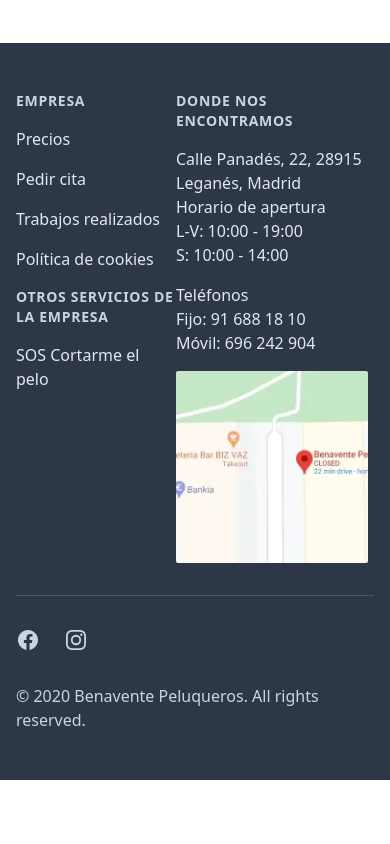
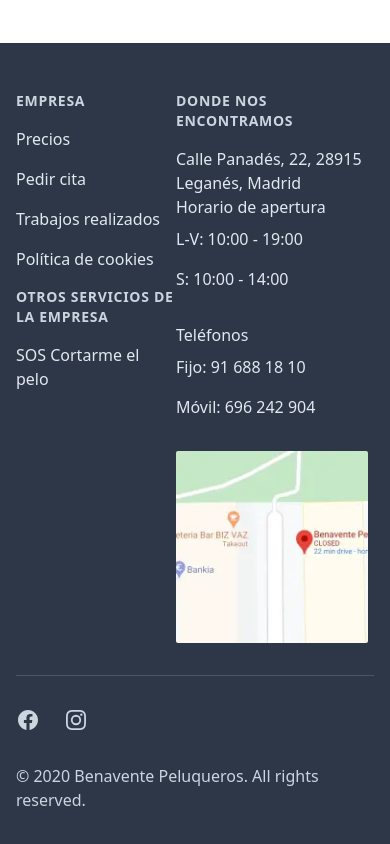
Before and after one commit to Afsoon/benaventepeluqueros, a Next.js app: page / in a window 390 px wide. Shown: the part 4181-5025 px from the top of the page. Before the commit the page ends 4961 px from the top, so only its background shows below. Built offline with nearby package versions, Linux system fonts and the light colour scheme; what @tailwindcss/ui would draw is missing.

Commit message:
Padding to be more easy to click phone numbers

```diff
--- a/src/components/Footer/index.tsx
+++ b/src/components/Footer/index.tsx
@@ -79,13 +79,17 @@ const Footer = () => (
           <div className="block md:grid md:grid-cols-2 md:gap-2">
             <div className="flex text-gray-300 flex-col pb-4">
               <span>Horario de apertura</span>
-              <span>L-V: 10:00 - 19:00</span>
-              <span>S: 10:00 - 14:00</span>
+              <span className="py-2">L-V: 10:00 - 19:00</span>
+              <span className="pt-2 pb-4">S: 10:00 - 14:00</span>
             </div>
             <div className="flex text-gray-300 flex-col pb-4">
               <span>Teléfonos</span>
-              <a href="tel:916881810">Fijo: 91 688 18 10 </a>
-              <a href="tel:696242904">Móvil: 696 242 904 </a>
+              <a href="tel:916881810" className="py-2">
+                Fijo: 91 688 18 10{' '}
+              </a>
+              <a href="tel:696242904" className="pt-2 pb-4">
+                Móvil: 696 242 904{' '}
+              </a>
             </div>
           </div>
 
```
